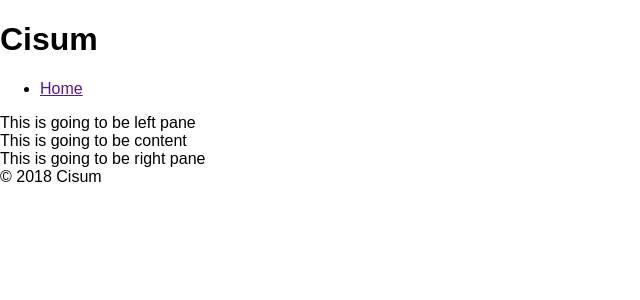
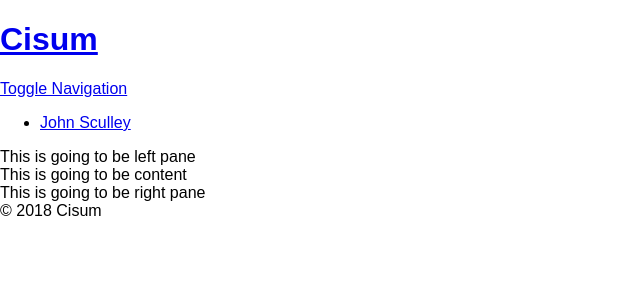
Before and after one commit to naonaonao316/cisum-frontend, a React (Create React App) app: page / in a window 1280 px wide. Shown: the top 300 px of the page, without its empty margins (0-640 px from the left). Built offline with nearby package versions, Linux system fonts and the light colour scheme.

Commit message:
create header basic

```diff
--- a/src/components/layout/Header.js
+++ b/src/components/layout/Header.js
@@ -1,11 +1,20 @@
 import React, { Component } from 'react';
+import '../../css/header.css';
 
 const Header = (props) => (
-  <header>
-    <h1>Cisum</h1>
+  <header className="main-header">
+    <a href="#" className="logo"><h1>Cisum</h1></a>
     <nav>
+      <a href="#" data-toggle="push-menu">
+        <span>Toggle Navigation</span>
+      </a>
       <ul>
-        <li><a href="">Home</a></li>
+        <li className="dropdown user user-menu">
+          <a href="#" className="dropdown-toggle" data-toggle="dropdown">
+            {/* image file will be shown here */}
+            <span className="hidden-xs">John Sculley</span>
+          </a>
+        </li>
       </ul>
     </nav>
   </header>
--- /dev/null
+++ b/src/css/header.css
@@ -0,0 +1,7 @@
+.main-header {
+
+}
+
+.main-header .logo {
+  background-color: #000000;
+}
```
